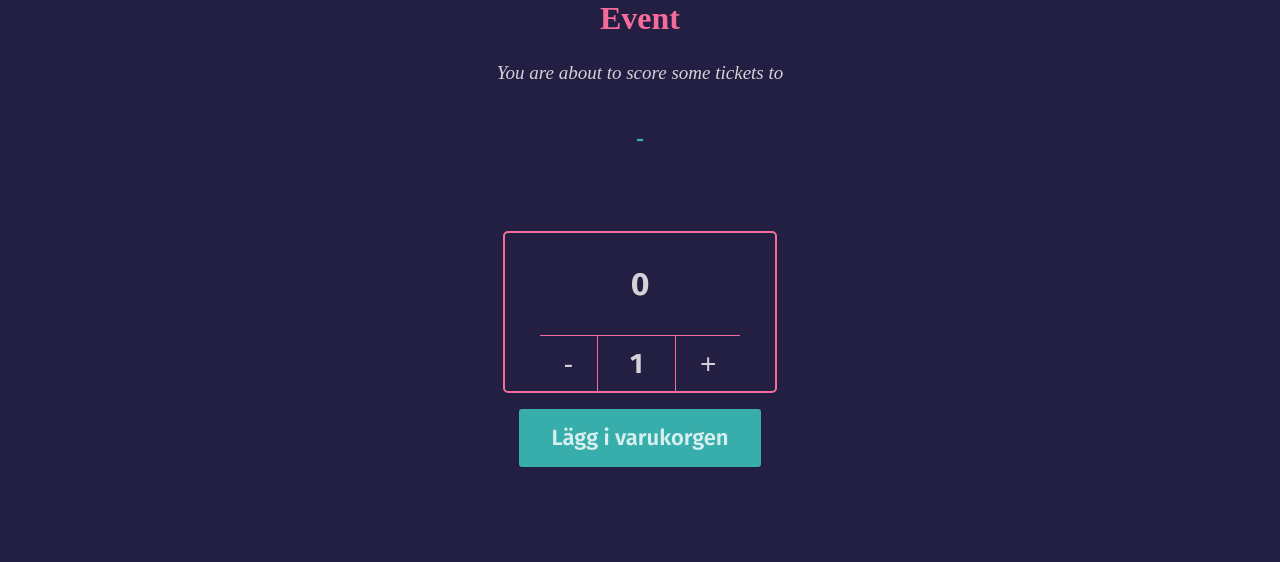
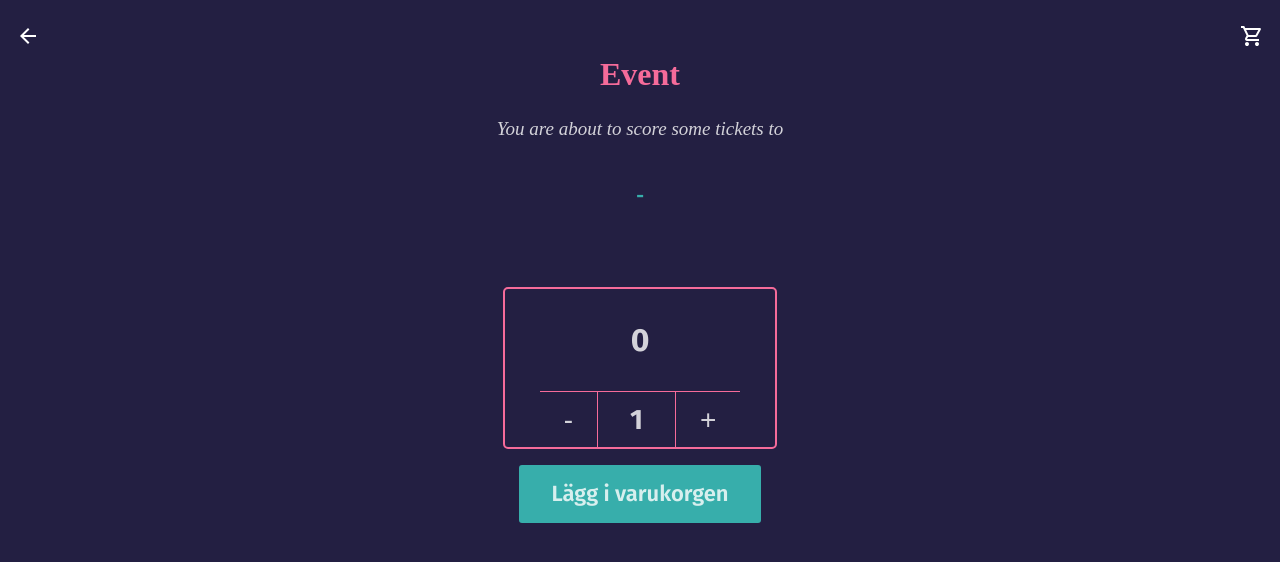
Before and after one commit to fabiolapoblete/ticket-service-examination, a React (Vite) app: page /events/1 in a window 1280 px wide. Shown: the top 562 px of the page. Built offline with nearby package versions, Linux system fonts and the light colour scheme; no server answers; a web font is replaced by a local one.

Commit message:
css updated

```diff
--- a/src/App.jsx
+++ b/src/App.jsx
@@ -39,6 +39,7 @@ function App() {
   return (
       <dataContext.Provider value={[event, setCart, cart]}>
         <Router>
+        <div className="wrapper-container">
           <Routes>
             <Route path="/" element={<LandingPage />} />
             <Route path="/events" element={<EventsPage />} />
@@ -48,8 +49,11 @@ function App() {
             <Route path="/error" element={<ErrorPage />} />
             <Route path="*" element={<Navigate to="/error" />} />
           </Routes>
+          </div>
+
         </Router>
       </dataContext.Provider>
+
   );
 }
 
--- a/src/Components/HeaderNav.jsx
+++ b/src/Components/HeaderNav.jsx
@@ -3,8 +3,8 @@ import "../Styles/headerNav.css";
 function HeaderNav() {
   return (
     <nav className="navbar">
-      <img src="./src/assets/arrow_back.svg" alt="arrow back" />
-      <img src="./src/assets/shopping_cart2.svg" alt="" />
+      <img src="/src/assets/arrow_back.svg" alt="arrow back" />
+      <img src="/src/assets/shopping_cart2.svg" alt="shopping cart" />
     </nav>
   );
 }
--- a/src/Components/OrderItem.jsx
+++ b/src/Components/OrderItem.jsx
@@ -39,7 +39,7 @@ function OrderItem({ currentEvent, index, setTotalCartPrice }) {
     return (
         <article className="OrderItem">
             <section className="OrderItem_header">
-                <h2>{name}</h2>
+                <h3>{name}</h3>
                 <p>
                     {when.date} kl {when.from} - {when.to}
                 </p>
--- a/src/Pages/OrdersPage.jsx
+++ b/src/Pages/OrdersPage.jsx
@@ -5,12 +5,15 @@ import OrderPageTotalPrice from "../Components/OrderPageTotalPrice";
 import PrimaryButton from "../Components/PrimaryButton";
 import { useContext, useState } from "react";
 import { dataContext } from "../App";
+import HeaderNav from "../Components/HeaderNav";
 
 function OrdersPage() {
     const [event, setCart, cart] = useContext(dataContext);
     const [totalCartPrice, setTotalCartPrice] = useState(0);
 
     return (
+        <>
+        <HeaderNav />
         <section className="Orders__Page">
             <PageTitle title="Order" />
 
@@ -26,6 +29,8 @@ function OrdersPage() {
             <OrderPageTotalPrice totalCartPrice={totalCartPrice} />
             <PrimaryButton title="Skicka order" />
         </section>
+        </>
+
     );
 }
 
--- a/src/Pages/SinglePage.jsx
+++ b/src/Pages/SinglePage.jsx
@@ -34,7 +34,7 @@ function SinglePage() {
 
     return (
         <article className="SinglePage__container">
-            {/* <HeaderNav /> */}
+            <HeaderNav />
             <section className="event-info--container">
                 <PageTitle title="Event" />
                 <p className="event-info--quote">
--- a/src/Styles/App.css
+++ b/src/Styles/App.css
@@ -12,12 +12,25 @@
 
 body {
   background-color: var(--background-color);
+
+}
+
+.wrapper-container {
+  padding: 1rem;
 }
 
 h1 {
-  font-size: 32px;
+  font-size: 2rem;
   font-family: var(--header-font);
   color: var(--main-text-color);
+}
+
+h3 {
+  color: #F56B9A;
+  font-family: var(--header-font);
+  font-weight: 800;
+  font-size: 1.5rem;
+  line-height: 1.5rem;
 }
 
 .pageTitle__header {
--- a/src/Styles/OrderItem.css
+++ b/src/Styles/OrderItem.css
@@ -16,24 +16,16 @@
     border-bottom:1px solid #F56B9A ;
     padding: .5rem 1rem;
     display: flex;
+    flex-direction: column;
     justify-content: space-between;
-    align-items: center;
     padding: 1rem;
-}
-
-.OrderItem_header h2 {
-    color: #F56B9A;
-    font-family: var(--header-font);
-    line-height: 0;
-    font-weight: 800;
-    font-size: 20px;
+    gap: 0.3rem;
 }
 
 
 .OrderItem_header > p {
     color: #37AEAB;
     font-family: var( --main-font);
-    line-height: 0;
     font-size: 14px;
 
 }
@@ -43,7 +35,6 @@
     padding: 0;
     list-style: none;
     display: flex;
-    justify-content: space-between;
 
 }
 
--- a/src/Styles/TicketsPage.css
+++ b/src/Styles/TicketsPage.css
@@ -6,12 +6,6 @@
     display: flex;
     flex-direction: column;
     background-color: rgb(255, 255, 255);
-}
-
-.ticket__container p,
-h2,
-h3 {
-    font-family: "Fira Sans";
 }
 
 .ticket__container h1 {
--- a/src/Styles/headerNav.css
+++ b/src/Styles/headerNav.css
@@ -3,5 +3,5 @@
     color: var(--third-text-color);
     display: flex;
     justify-content: space-between;
-    padding: 2rem;
+    margin: 0.5rem 0;
 }
--- a/src/Styles/searchBar.css
+++ b/src/Styles/searchBar.css
@@ -5,7 +5,8 @@
     border: none;
     border-radius: 5px;
     padding: 0.5rem 1rem;
-    margin: 1rem;
+    width: 100%;
+    margin: 1rem 0;
 }
 
 .searchBar__wrapper {
```
